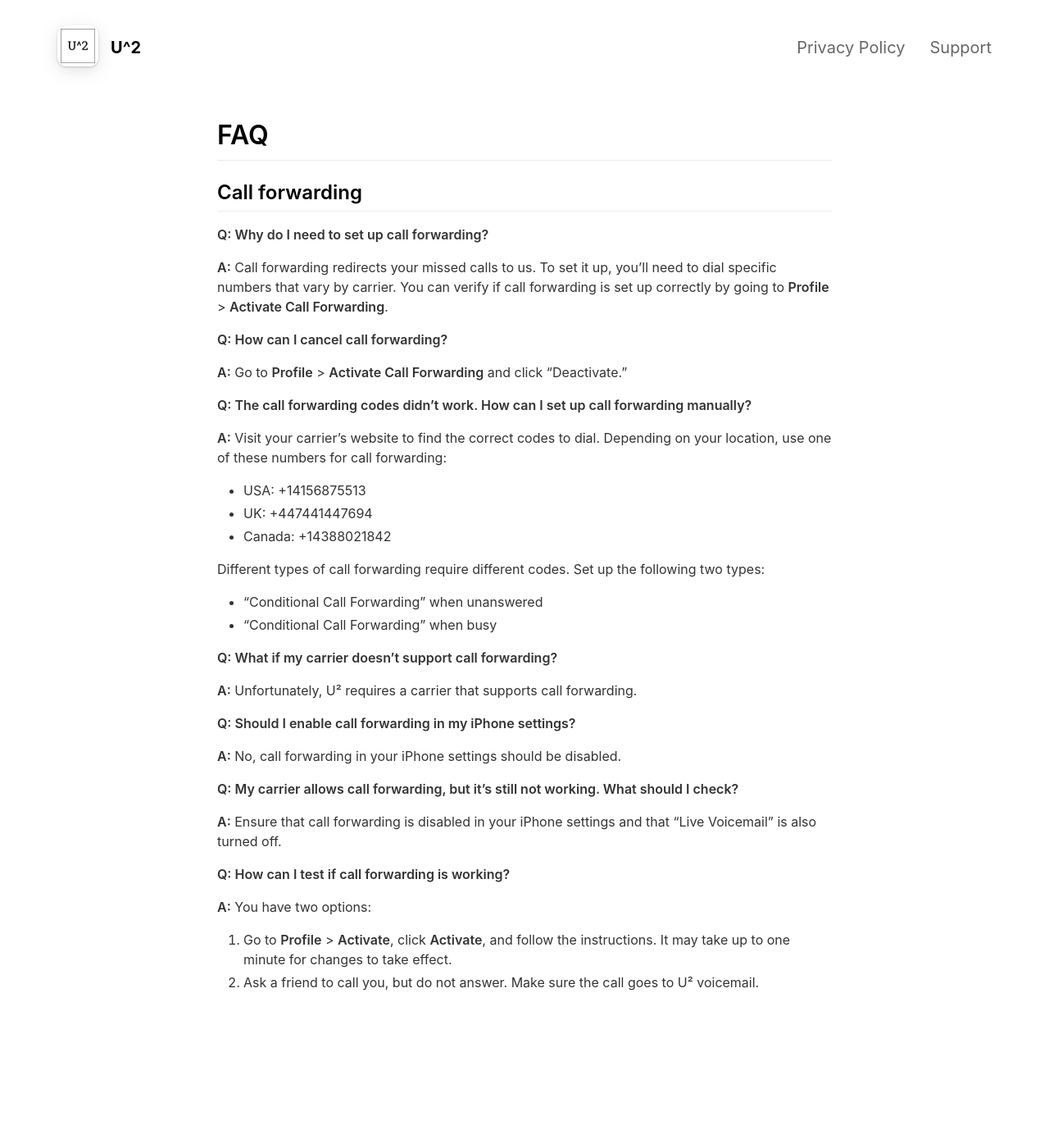
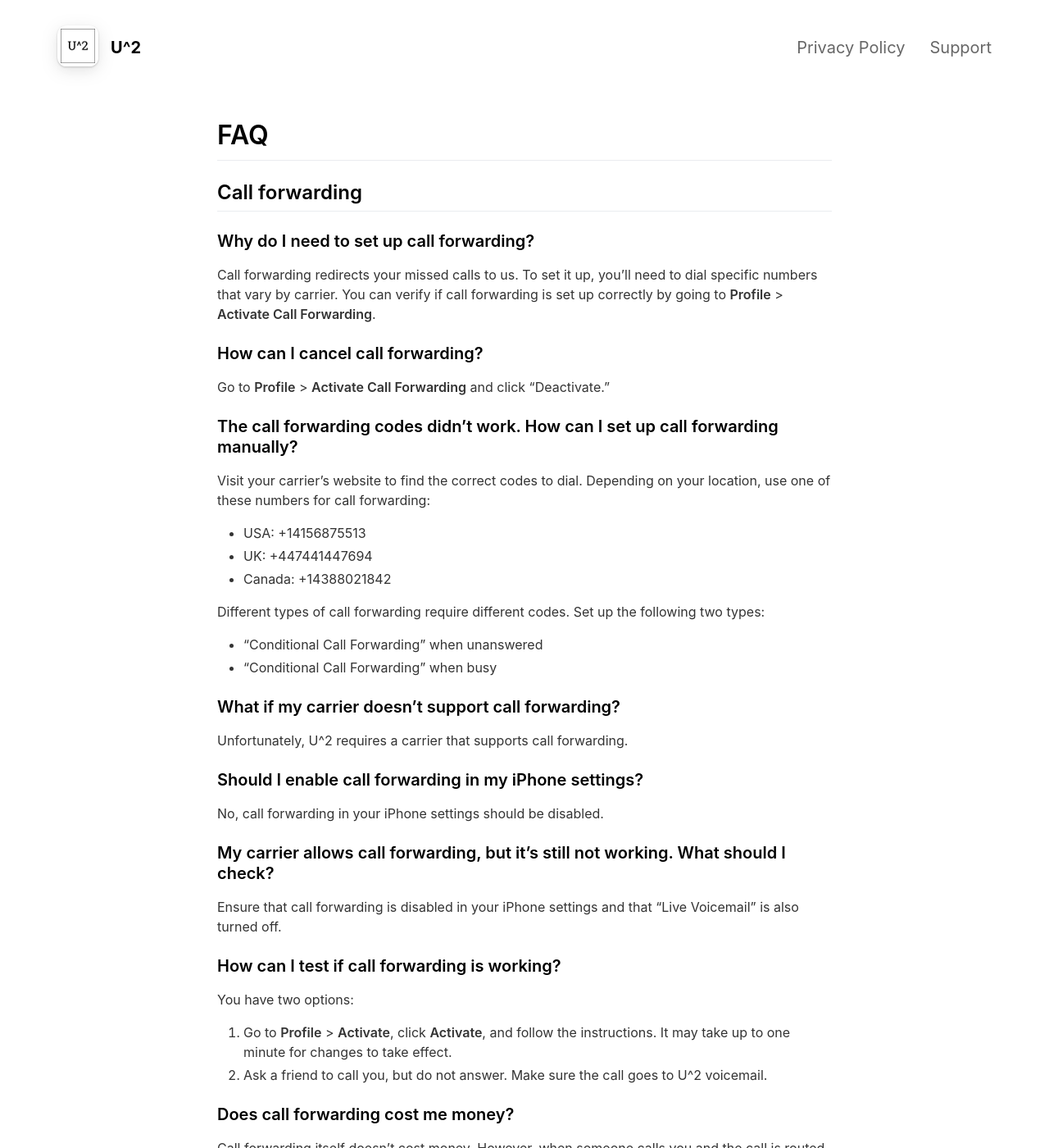
Before and after one commit to strangeattractors/u-squared, a Jekyll site: the page built from _pages/faq.md, in a window 1280 px wide and 1400 px high. Shown: the whole window at 82% size. Built offline with Jekyll 4.4.1, drawn with Linux system fonts in a browser that asks for light colours; nearby versions of some CDN libraries; some of the changed text lies outside the part shown.

Commit message:
Update faq.md

```diff
--- a/_pages/faq.md
+++ b/_pages/faq.md
@@ -7,17 +7,17 @@ include_in_header: false
 
 ## Call forwarding
 
-**Q: Why do I need to set up call forwarding?**
+### Why do I need to set up call forwarding?
 
-**A:** Call forwarding redirects your missed calls to us. To set it up, you'll need to dial specific numbers that vary by carrier. You can verify if call forwarding is set up correctly by going to **Profile** > **Activate Call Forwarding**.
+Call forwarding redirects your missed calls to us. To set it up, you'll need to dial specific numbers that vary by carrier. You can verify if call forwarding is set up correctly by going to **Profile** > **Activate Call Forwarding**.
 
-**Q: How can I cancel call forwarding?**
+### How can I cancel call forwarding?
 
-**A:** Go to **Profile** > **Activate Call Forwarding** and click "Deactivate."
+Go to **Profile** > **Activate Call Forwarding** and click "Deactivate."
 
-**Q: The call forwarding codes didn’t work. How can I set up call forwarding manually?**
+### The call forwarding codes didn’t work. How can I set up call forwarding manually?
 
-**A:** Visit your carrier’s website to find the correct codes to dial. Depending on your location, use one of these numbers for call forwarding:
+Visit your carrier’s website to find the correct codes to dial. Depending on your location, use one of these numbers for call forwarding:
 - USA: +14156875513
 - UK: +447441447694
 - Canada: +14388021842
@@ -26,20 +26,24 @@ Different types of call forwarding require different codes. Set up the following
 - "Conditional Call Forwarding" when unanswered
 - "Conditional Call Forwarding" when busy
 
-**Q: What if my carrier doesn’t support call forwarding?**
+### What if my carrier doesn’t support call forwarding?
 
-**A:** Unfortunately, U² requires a carrier that supports call forwarding.
+Unfortunately, U^2 requires a carrier that supports call forwarding.
 
-**Q: Should I enable call forwarding in my iPhone settings?**
+### Should I enable call forwarding in my iPhone settings?
 
-**A:** No, call forwarding in your iPhone settings should be disabled.
+No, call forwarding in your iPhone settings should be disabled.
 
-**Q: My carrier allows call forwarding, but it’s still not working. What should I check?**
+### My carrier allows call forwarding, but it’s still not working. What should I check?
 
-**A:** Ensure that call forwarding is disabled in your iPhone settings and that "Live Voicemail" is also turned off.
+Ensure that call forwarding is disabled in your iPhone settings and that "Live Voicemail" is also turned off.
 
-**Q: How can I test if call forwarding is working?**
+### How can I test if call forwarding is working?
 
-**A:** You have two options:
+You have two options:
 1. Go to **Profile** > **Activate**, click **Activate**, and follow the instructions. It may take up to one minute for changes to take effect.
-2. Ask a friend to call you, but do not answer. Make sure the call goes to U² voicemail.
+2. Ask a friend to call you, but do not answer. Make sure the call goes to U^2 voicemail.
+
+### Does call forwarding cost me money?
+
+Call forwarding itself doesn’t cost money. However, when someone calls you and the call is routed to the U^2 number, you will be charged for the call between you and the U^2 number (minutes will be deducted from your mobile plan). If the U^2 number is local and you have unlimited local minutes, it won’t cost you anything.
```
